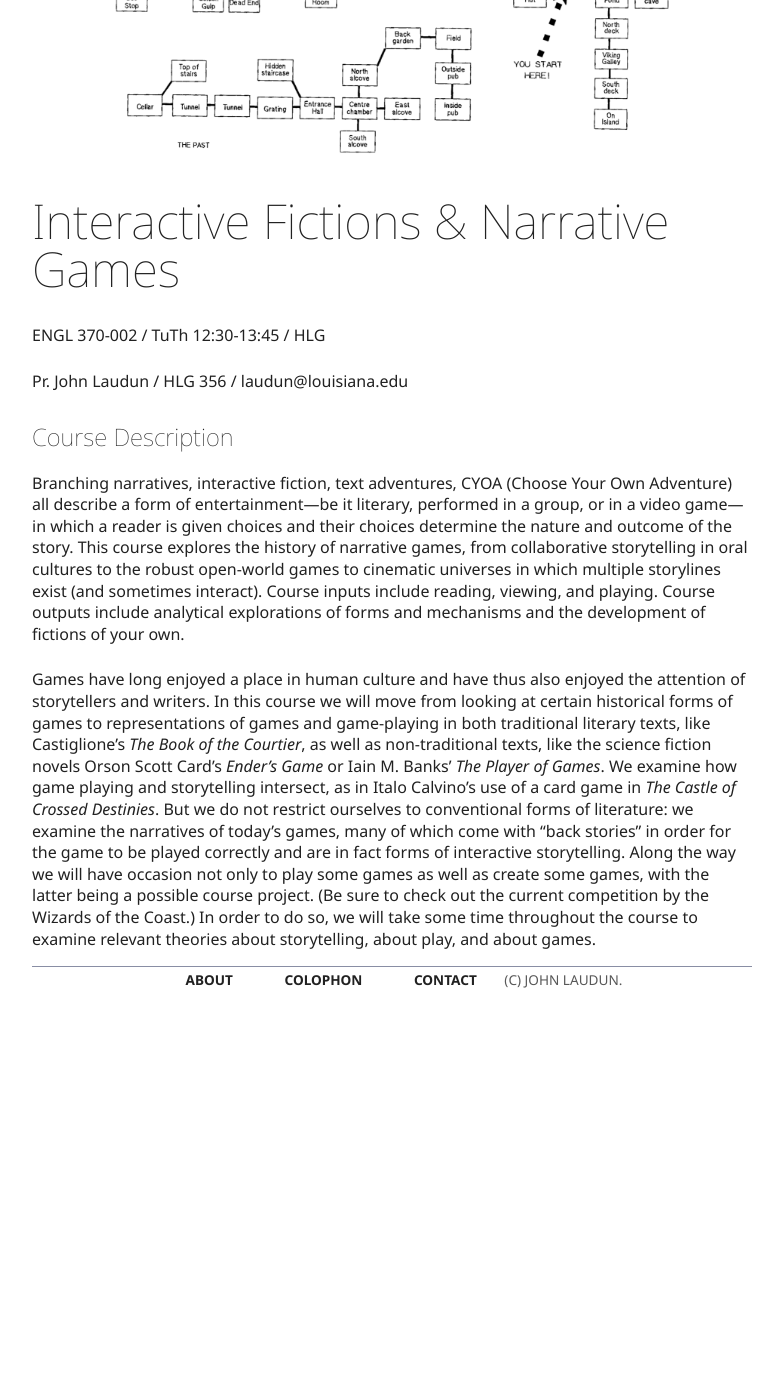
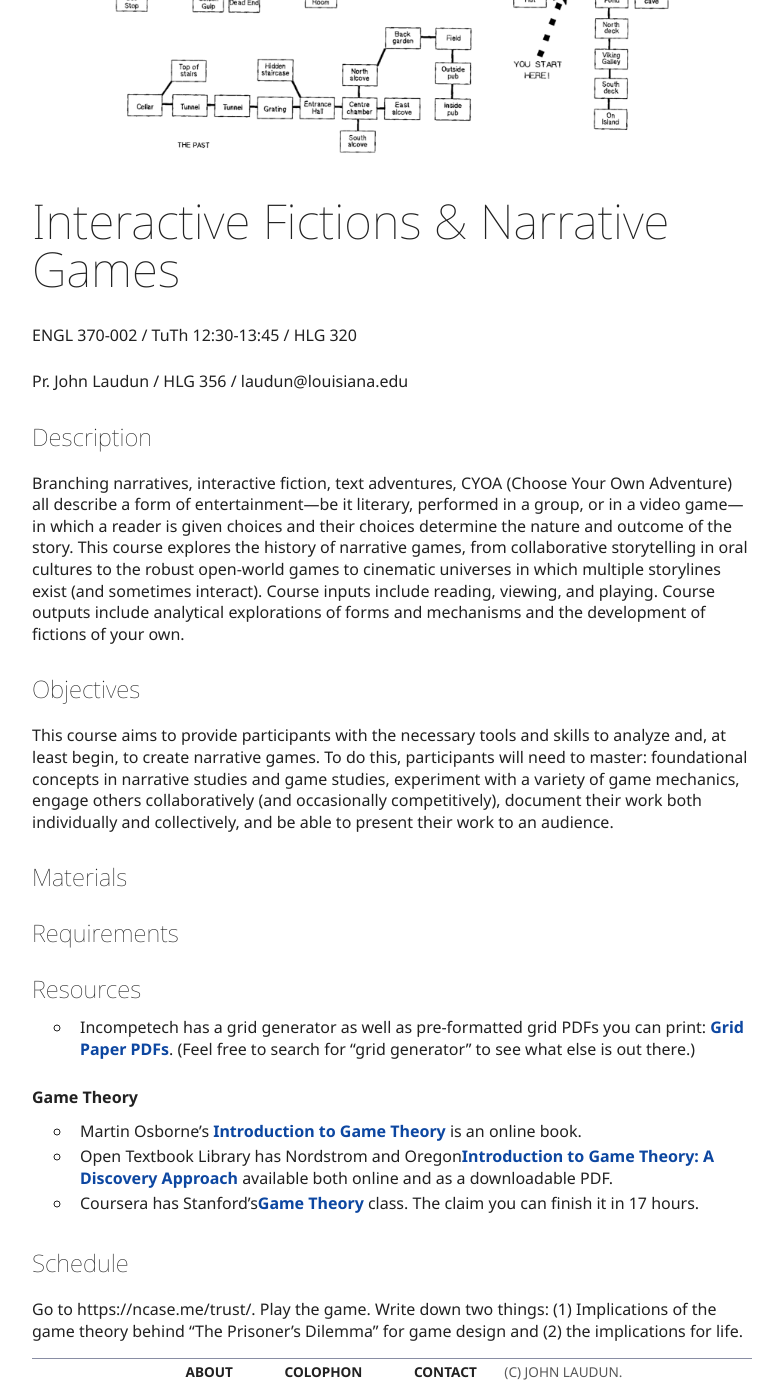
Before and after one commit to johnlaudun/jln, a Jekyll site: the page built from teaching/courses/370-games/index.md, in a window 1280 px wide and 1400 px high, scrolled down 468 px. Shown: the whole window, without its empty margins (248-1031 px from the left). Built offline with Jekyll 4.4.1, drawn with Linux system fonts in a browser that asks for light colours; our own code applies the rules of GitHub Pages for plain Markdown files; before the commit the page ends 1476 px from its top, so only the background shows below that.

Commit message:
Beginning revision of 370 games syllabus.

```diff
--- a/teaching/courses/370-games/index.md
+++ b/teaching/courses/370-games/index.md
@@ -5,12 +5,36 @@ title: Interactive Fictions and Narrative Games
 ![Branching Fiction Map](media/course-image-1.png)
 
 # Interactive Fictions & Narrative Games
-ENGL 370-002 / TuTh 12:30-13:45 / HLG
+ENGL 370-002 / TuTh 12:30-13:45 / HLG 320
 
 Pr. John Laudun / HLG 356 / laudun@louisiana.edu
 
-## Course Description
+## Description
 
 Branching narratives, interactive fiction, text adventures, CYOA (Choose Your Own Adventure) all describe a form of entertainment—be it literary, performed in a group, or in a video game—in which a reader is given choices and their choices determine the nature and outcome of the story. This course explores the history of narrative games, from collaborative storytelling in oral cultures to the robust open-world games to cinematic universes in which multiple storylines exist (and sometimes interact). Course inputs include reading, viewing, and playing. Course outputs include analytical explorations of forms and mechanisms and the development of fictions of your own.
 
-Games have long enjoyed a place in human culture and have thus also enjoyed the attention of storytellers and writers. In this course we will move from looking at certain historical forms of games to representations of games and game-playing in both traditional literary texts, like Castiglione's *The Book of the Courtier*, as well as non-traditional texts, like the science fiction novels Orson Scott Card's *Ender's Game* or Iain M. Banks' *The Player of Games*. We examine how game playing and storytelling intersect, as in Italo Calvino’s use of a card game in *The Castle of Crossed Destinies*. But we do not restrict ourselves to conventional forms of literature: we examine the narratives of today’s games, many of which come with “back stories” in order for the game to be played correctly and are in fact forms of interactive storytelling. Along the way we will have occasion not only to play some games as well as create some games, with the latter being a possible course project. (Be sure to check out the current competition by the Wizards of the Coast.) In order to do so, we will take some time throughout the course to examine relevant theories about storytelling, about play, and about games.
+## Objectives
+
+This course aims to provide participants with the necessary tools and skills to analyze and, at least begin, to create narrative games. To do this, participants will need to master: foundational concepts in narrative studies and game studies, experiment with a variety of game mechanics, engage others collaboratively (and occasionally competitively), document their work both individually and collectively, and be able to present their work to an audience.
+
+## Materials
+
+
+
+## Requirements
+
+
+
+## Resources
+
+* Incompetech has a grid generator as well as pre-formatted grid PDFs you can print: [Grid Paper PDFs](https://incompetech.com/graphpaper/). (Feel free to search for “grid generator” to see what else is out there.)
+
+### Game Theory
+
+* Martin Osborne’s [Introduction to Game Theory](https://www.economics.utoronto.ca/osborne/igt/) is an online book.
+* Open Textbook Library has Nordstrom and Oregon[Introduction to Game Theory: A Discovery Approach](https://open.umn.edu/opentextbooks/textbooks/802) available both online and as a downloadable PDF.
+* Coursera has Stanford’s[Game Theory](https://www.coursera.org/learn/game-theory-1) class. The claim you can finish it in 17 hours.
+
+## Schedule
+
+Go to https://ncase.me/trust/. Play the game. Write down two things: (1) Implications of the game theory behind “The Prisoner’s Dilemma” for game design and (2) the implications for life.
```
Also changed, not shown: assets/icon-github-48.png (added), assets/icon-mastodon-48.png (added).
